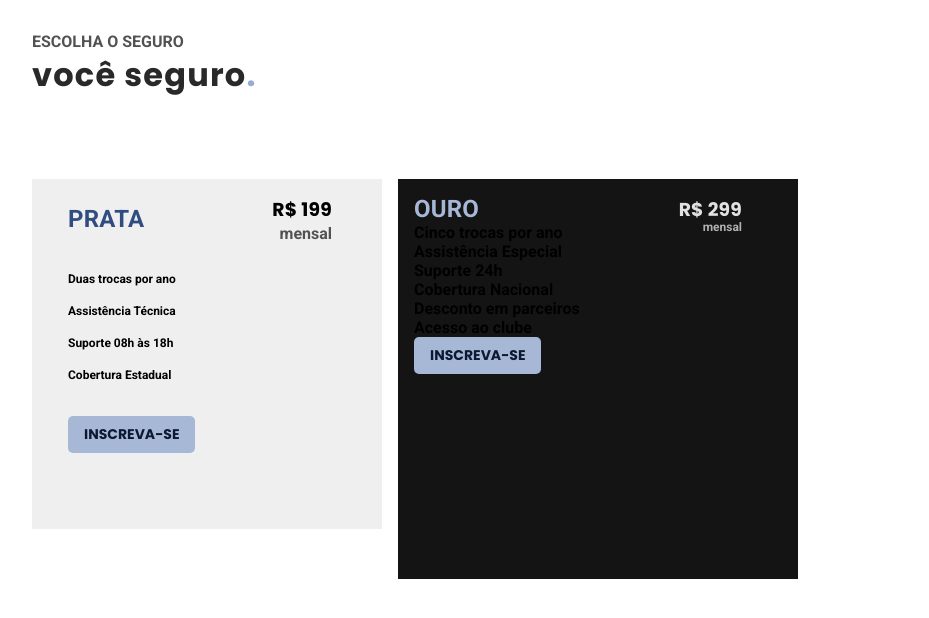
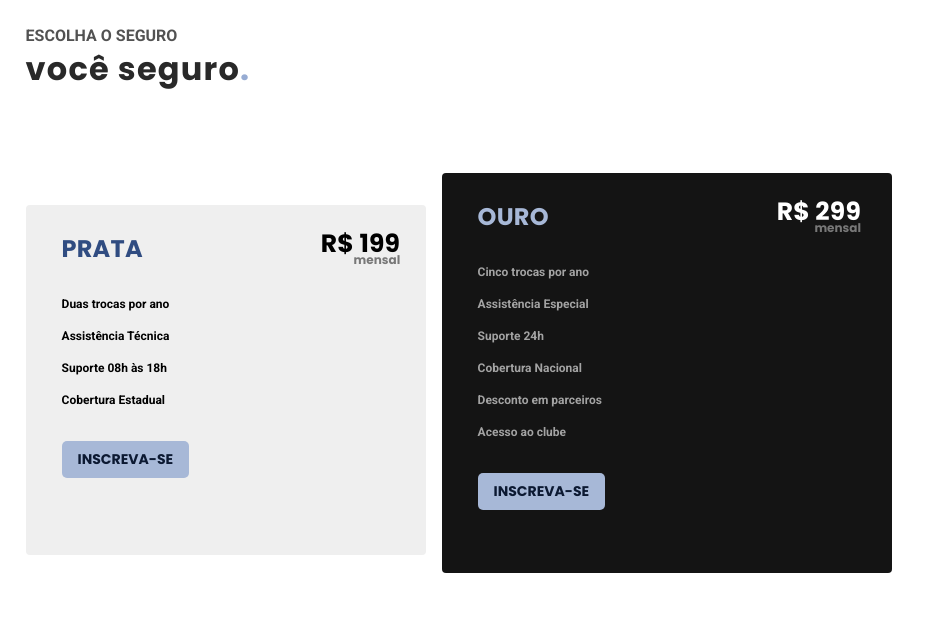
Before and after one commit to GustavoRMendes/next-bike, a Next.js app: page / in a window 1280 px wide. Shown: the top 618 px of the page, without its empty margins (0-929 px from the left). Built offline with nearby package versions, Linux system fonts and the light colour scheme.

Commit message:
list golden

```diff
--- a/src/app/globals.css
+++ b/src/app/globals.css
@@ -8,9 +8,8 @@ html,
 body {
   max-width: 100vw;
   overflow-x: hidden;
-  padding: 1rem;
+  padding: .8rem;
 }
-
 
 h1 {
   color: #292929;
@@ -31,14 +30,17 @@ span {
 .prata {
   background-color: #efefef;
   padding: 1rem;
-  width: 350px;
+  width: 400px;
   height: 350px;
+  margin-top: 2rem;
+  border-radius: 4px;
 }
 .ouro {
   background-color: #141414;
   padding: 1rem;
-  width: 400px;
+  width: 450px;
   height: 400px;
+  border-radius: 4px;
 }
 main {
   margin-top: 5rem;
@@ -50,14 +52,15 @@ main {
   color: #304c81;
   font-size: 1.5rem;
   font-weight: 600;
-  font-family: var(--font-body);
+  font-family: var(--font-title);
   margin: 10px 0 0 20px;
 }
 .titleOuro {
   color: #a7b8d7;
   font-size: 1.5rem;
   font-weight: 600;
-  font-family: var(--font-body);
+  font-family: var(--font-title);
+  margin: 10px 0 0 20px;
 }
 
 ul {
@@ -70,8 +73,41 @@ ul {
   font-family: var(--font-body);
   margin: 20px 0 20px 20px;
 }
+.lista-ouro{
+  color: #A3A3A3;
+  line-height: 2rem;
+  font-size: 12px;
+  font-family: var(--font-body);
+  margin: 20px 0 20px 20px;
+
+}
 .buttonPrata{
   margin: 5px 0 0px 20px ;
+}
+.buttonOuro{
+  margin: 5px 0 0px 20px ;
+}
+.price{
+  font-size: 25px;
+}
+.priceOuro{
+  color: white;
+  font-size: 25px;
+}
+.mensal{
+  font-size: 12px;
+  color: rgb(120, 120, 120);
+  font-weight: 600;
+}
+.planePrice{
+  line-height: 1rem;
+  margin: 15px 0 0 50px;
+  font-family: var(--font-title);
+}
+.planePrice2{
+  line-height: 1rem;
+  margin: 15px 0 0 100px;
+  font-family: var(--font-title);
 }
 
 button {
--- a/src/app/page.tsx
+++ b/src/app/page.tsx
@@ -10,9 +10,9 @@ export default function Home () {
         <div className='prata'>
           <div className='priceTitle'>
             <h3 className='titlePrata'>PRATA</h3>
-            <div>
-              <h3>R$ 199</h3>
-              <p>mensal</p>
+            <div className='planePrice'>
+              <h3 className='price'>R$ 199</h3>
+              <p className='mensal'>mensal</p>
             </div>
           </div>
           <div className='section'>
@@ -29,16 +29,16 @@ export default function Home () {
 
         {/* OURO */}
         <div className='ouro'>
-          <div className='priceTitle' style={{ position: "relative" }}>
+          <div className='priceTitle'>
             <h3 className='titleOuro'>OURO</h3>
-            <div>
-              <h3 style={{ color: "#E1E1E1", position: 'absolute', right: "40px" }}>R$ 299</h3>
-              <p style={{ color: '#B0B0B0', fontSize: "12px", position: 'absolute', right: "40px", top: '25px' }}>mensal</p>
+            <div className='planePrice2'>
+              <h3 className='priceOuro'>R$ 299</h3>
+              <p className='mensal'>mensal</p>
             </div>
           </div>
 
           <div className='section'>
-            <ul>
+            <ul className='lista-ouro'>
               <li>Cinco trocas por ano</li>
               <li>Assistência Especial</li>
               <li>Suporte 24h</li>
@@ -46,7 +46,7 @@ export default function Home () {
               <li>Desconto em parceiros</li>
               <li>Acesso ao clube</li>
             </ul>
-            <button>INSCREVA-SE</button>
+            <button className='buttonOuro'>INSCREVA-SE</button>
           </div>
         </div>
       </main>
```
